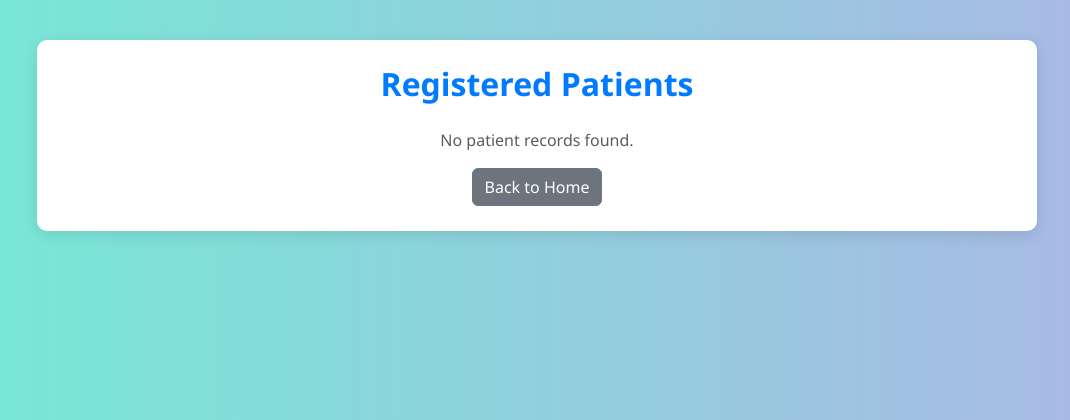
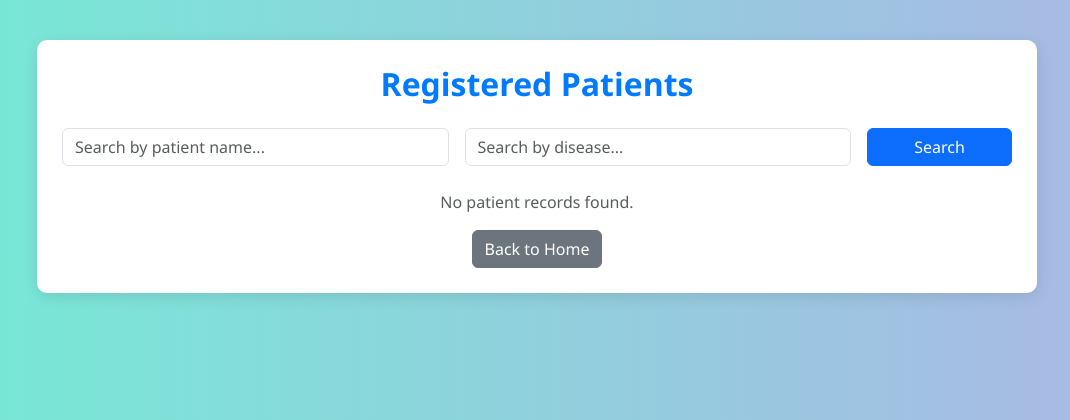
Before and after one commit to AyushiSoni2003/prescription_followup, a Flask app: page /patient in a window 1280 px wide. Shown: the top 420 px of the page, without its empty margins (103-1173 px from the left). Run offline with Flask 3, Linux system fonts and the light colour scheme.

Commit message:
Added search Option

```diff
--- a/app.py
+++ b/app.py
@@ -40,14 +40,36 @@
 
 @app.route('/patient')
 def patient_list():
-    """Fetch all patients from the database and display them."""
+    name = request.args.get("name", "").strip()
+    disease = request.args.get("disease", "").strip()
+
     session = SessionLocal()
-    try:
-        patients = session.query(Prescription).all()
-        print(f"Fetched {len(patients)} patients")
-        return render_template('patient_list.html', patients=patients)
-    finally:
-        session.close()
+    query = session.query(Prescription)
+
+    # Apply filters independently
+    if name:
+        query = query.filter(Prescription.patient_name.ilike(f"%{name}%"))
+    if disease:
+        query = query.filter(Prescription.disease.ilike(f"%{disease}%"))
+
+    patients = query.all()
+    session.close()
+
+    return render_template(
+        "patient_list.html",
+        patients=patients,
+        name=name,
+        disease=disease
+    )
+
+
+    # session = SessionLocal()
+    # try:
+    #     patients = session.query(Prescription).all()
+    #     print(f"Fetched {len(patients)} patients")
+    #     return render_template('patient_list.html', patients=patients)
+    # finally:
+    #     session.close()
 
 if __name__ == '__main__':
     app.run(debug=True)
--- a/templates/home.html
+++ b/templates/home.html
@@ -49,7 +49,9 @@
     style="background-image: url('https://images.unsplash.com/photo-1464618663641-bbdd760ae84a?q=80&w=1170&auto=format&fit=crop&ixlib=rb-4.1.0&ixid=M3wxMjA3fDB8MHxwaG90by1wYWdlfHx8fGVufDB8fHx8fA%3D%3D');"
   >
     <div class="content">
-      <h1>Prescription Tracker</h1>
+      <h1>Prescription Tracker
+
+      </h1>
 
       <div>
         <a href="{{ url_for('add_patient') }}" class="btn btn-primary btn-custom">
--- a/templates/patient_list.html
+++ b/templates/patient_list.html
@@ -42,6 +42,40 @@
   <body>
     <div class="table-container">
       <h2>Registered Patients</h2>
+<form method="GET" action="{{ url_for('patient_list') }}" class="mb-4">
+  <div class="row g-3">
+
+    <!-- Search by name -->
+    <div class="col-md-5">
+      <input
+        type="text"
+        name="name"
+        value="{{ name }}"
+        class="form-control"
+        placeholder="Search by patient name..."
+      />
+    </div>
+
+    <!-- Search by disease -->
+    <div class="col-md-5">
+      <input
+        type="text"
+        name="disease"
+        value="{{ disease }}"
+        class="form-control"
+        placeholder="Search by disease..."
+      />
+    </div>
+
+    <!-- Search button -->
+    <div class="col-md-2">
+      <button class="btn btn-primary w-100" type="submit">
+        Search
+      </button>
+    </div>
+
+  </div>
+</form>
 
       {% if patients %}
       <table class="table table-striped table-bordered align-middle">
```
